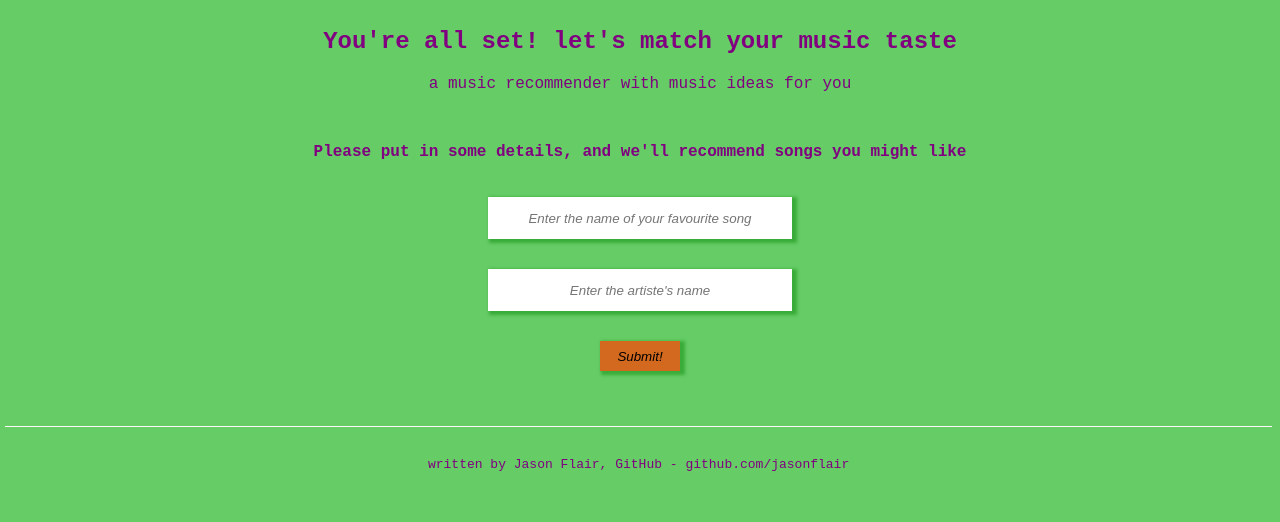
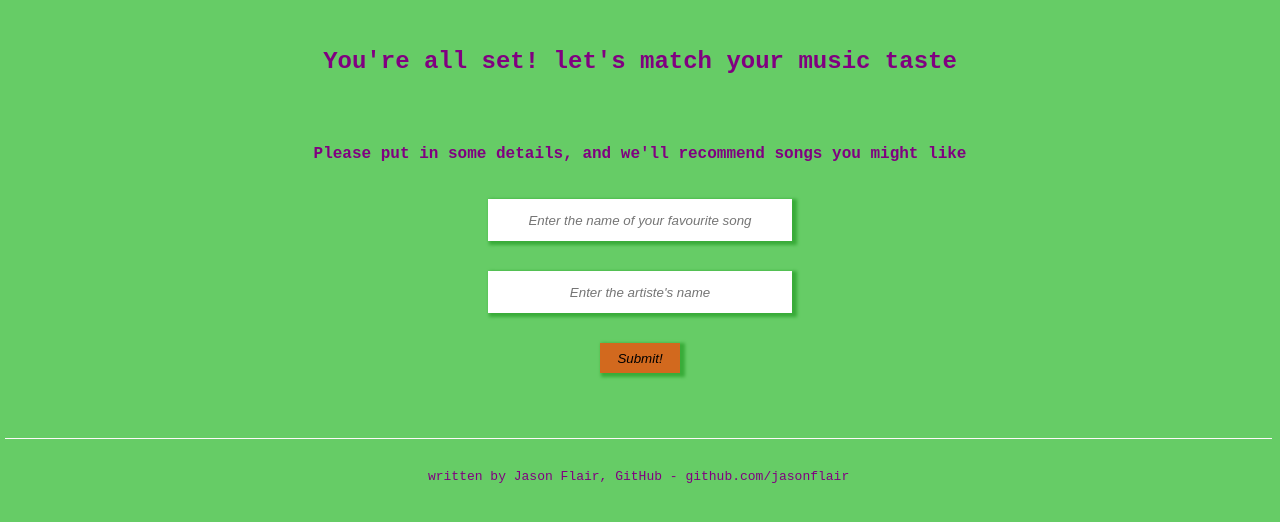
Before and after one commit to JasonFlair/FlairVibes_Tailor, a Flask app: page /fvt in a window 1280 px wide. Shown: the part 141-663 px from the top of the page. Run offline with Flask 2, Linux system fonts and the light colour scheme; some libraries are stand-ins or nearby versions.

Commit message:
few changes

```diff
--- a/dynamic_webf/fvtstatic/styles/common.css
+++ b/dynamic_webf/fvtstatic/styles/common.css
@@ -25,7 +25,7 @@ li {
   font-style: italic;
   font-weight: medium;
   text-shadow: 3px 2px 3px 1px blue;
-  margin-bottom: 10px;
+  margin-bottom: 15px;
 }
 
 .listtext {
@@ -33,11 +33,11 @@ li {
 }
 
 .container {
-    margin-top: 150px;
+    margin-top: 170px;
 }
 
 .submission {
-    margin-top: 50px;
+    margin-top: 70px;
     border-top: 1px;
 }
 .submission h4 {
--- a/dynamic_webf/fvtstatic/styles/footer.css
+++ b/dynamic_webf/fvtstatic/styles/footer.css
@@ -2,7 +2,7 @@ footer {
     width: 99%;
     position: relative;
     border-top: 1px #fcf9f9 solid;
-    margin-top: 40px;
+    margin-top: 50px;
     margin-left: 5px;
     bottom: 0;
 
--- a/dynamic_webf/templates/flairvibestailor.html
+++ b/dynamic_webf/templates/flairvibestailor.html
@@ -21,7 +21,6 @@
         <div class="container">
             <section class="welcome">
                 <h2>You're all set! let's match your music taste</h2>
-                <p>a music recommender with music ideas for you</p>
             </section>
             <section class="submission">
                 <div>
```
